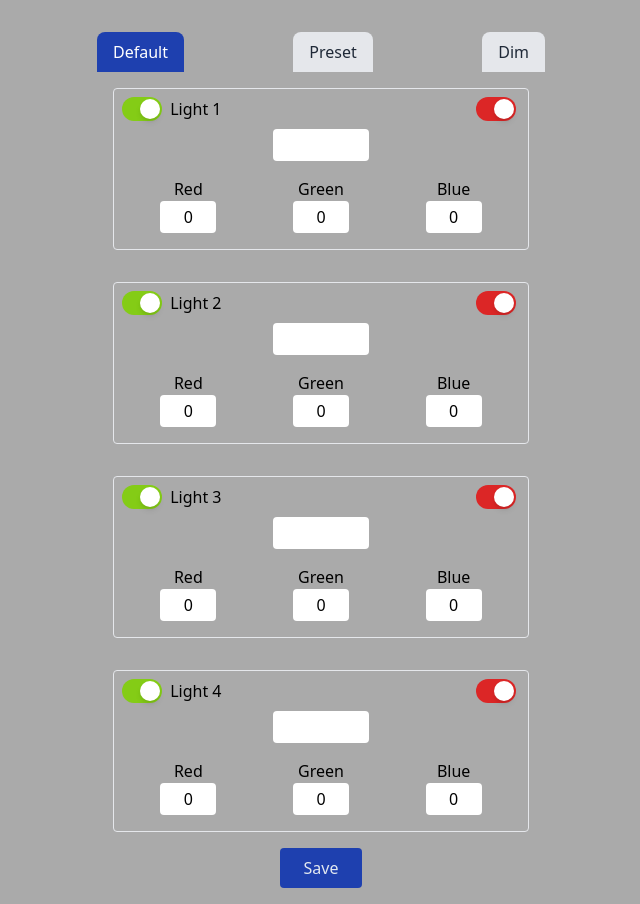
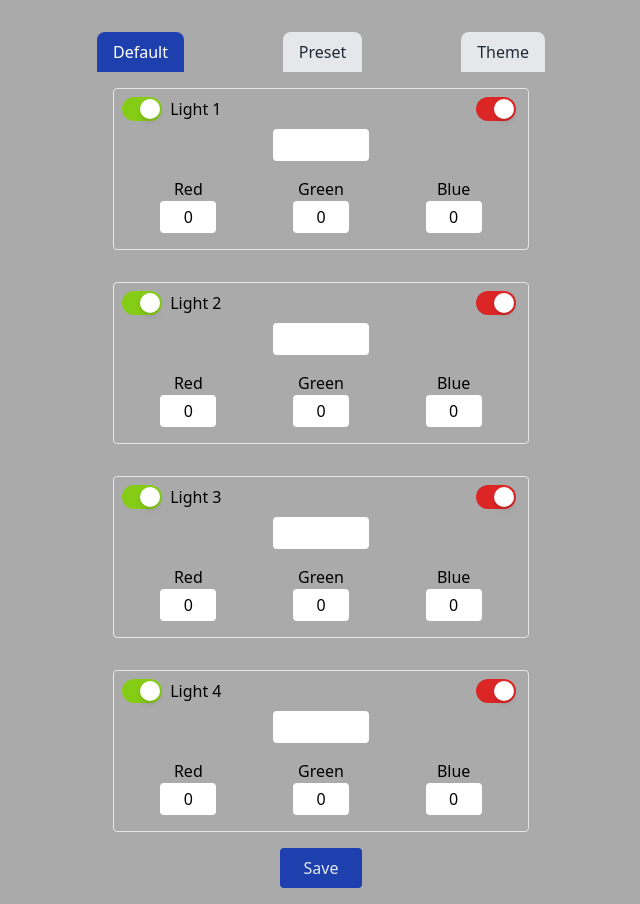
Before and after one commit to wanasyraf96/rgbw-light-changer, a React (Vite) app: page / in a window 1280 px wide. Shown: the whole page, without its empty margins (319-959 px from the left). Built offline with nearby package versions, Linux system fonts and the light colour scheme.

Commit message:
light (#1)

```diff
--- a/src/App.tsx
+++ b/src/App.tsx
@@ -77,17 +77,13 @@ function App() {
     return () => clearInterval(id);
   }, [brightness, isDimming]);
 
-  const [loading, setLoading] = useState(false)
+  const [loading, _] = useState(false)
   const handleSelectDimColor = async (colorName: string) => {
     setSelectedColor(colorName);
     setIsFocused(true);
 
     await sendRequest(colorName, false)
 
-    setLoading(() => true)
-    setTimeout(() => {
-      setLoading(() => false)
-    }, 40 * 1000);
 
   };
 
@@ -154,7 +150,7 @@ function App() {
               Preset
             </button>
             <button className={`px-4 py-2 rounded-t-lg ${activeTab === "dim" ? "bg-blue-800 text-white" : "bg-gray-200 text-gray-800"}`} onClick={() => handleChangeTab("dim")}>
-              Dim
+              Theme
             </button>
           </div>
           {activeTab === "default" &&
@@ -191,15 +187,44 @@ function App() {
               </div>
             </>
           }
+        {activeTab === "dim" && (
+          <div className="container py-2 flex items-center justify-between">
+            <div className="relative grid grid-cols-3 gap-12">
+              {colors.dim.map((color, index) => (
+                  color.name ? (
+                    <div
+                      key={index}
+                      className={`${isFocused && selectedColor === color.name ? 'ring-2 ring-blue-400' : ''} w-32 h-32 rounded-lg cursor-pointer text-center content-center flex items-center justify-center p-3 transition-transform transform hover:scale-105 shadow-lg`}
+                      onClick={() => handleSelectDimColor(color.value)}
+                      onBlur={handleBlur}
+                      tabIndex={0}
+                      style={{
+                        background: `${color.background || 'linear-gradient(135deg, #f5f5f5, #e0e0e0)'}`,
+                        wordBreak: 'break-word',
+                        whiteSpace: 'normal',
+                        transition: 'background 0.3s ease-in-out',
+
+                      }}
+                    >
+                      <span className="text-sm font-bold text-center leading-tight">{color.name}</span>
+                    </div>
+                  ) : null
+              ))}
+    </div>
+  </div>
+)}
+
+
+
+
+
+
           {activeTab === "dim" && <>
-            <div className="container py-2 flex items-center justify-between">
               <div className="relative grid grid-cols-4 gap-4">
                 {colors.dim.map((color, index) => {
                   return (
                     <div
                       key={index}
-                      className={`${isFocused && selectedColor === color.name ? 'ring-2 ring-blue-400' : ''} w-16 h-16 rounded cursor-pointer text-center content-center border ${color.text}`}
-                      style={{ backgroundColor: `rgba(${color.value.join(",")}, ${brightness / 100})` }}
                       onClick={() => handleSelectDimColor(color.name)}
                       onBlur={handleBlur}
                       tabIndex={0}
@@ -207,7 +232,6 @@ function App() {
                   )
                 })}
               </div>
-            </div>
           </>}
         </div>
       </div>
--- a/src/data/color.json
+++ b/src/data/color.json
@@ -101,96 +101,43 @@
       "text": "text-black hover:bg-yellow-200"
     }
   ],
+
   "dim": [
     {
-      "name": "Blue_Dim",
-      "value": [0, 0, 255],
-      "text": "text-black hover:bg-blue-200"
+      "value": "Jalur_Gemilang_1",
+      "name": "Jalur Gemilang 1",
+      "text": "text-black hover:bg-blue-200",
+      "background": "#FF0000"
     },
     {
-      "name": "Red_Dim",
-      "value": [255, 0, 0],
-      "text": "text-white hover:bg-gray-200"
+      "value": "Jalur_Gemilang_2",
+      "name": "Jalur Gemilang 2 ",
+      "text": "text-black hover:bg-gray-200",
+      "background": "linear-gradient(135deg, #0000FF, #00FFFF)"
     },
     {
-      "name": "Green_Dim",
-      "value": [0, 255, 0],
-      "text": "text-black hover:bg-green-200"
+      "value": "Jalur_Gemilang_3",
+      "name": "Jalur Gemilang 3 ",
+      "text": "text-black hover:bg-green-200",
+      "background": "#FFD100"
     },
     {
-      "name": "White_Dim",
-      "value": [255, 255, 255],
-      "text": "text-black hover:bg-white"
+      "value": "Bendera_Wilayah_Putrajaya",
+      "name": "Bendera Wilayah Putrajaya",
+      "text": "text-black hover:bg-white",
+      "background": "#87CEFA"
     },
     {
-      "name": "Chocolate_Dim",
-      "value": [210, 105, 30],
-      "text": "text-black hover:bg-chocolate-200"
+      "value": "Bendera_Wilayah_Persekutuan",
+      "name": "Bendera Wilayah Persekutuan",
+      "text": "text-black hover:bg-chocolate-200",
+      "background": "white"
     },
     {
-      "name": "Cyan_Dim",
-      "value": [0, 255, 255],
-      "text": "text-black hover:bg-cyan-200"
-    },
-    {
-      "name": "DarkTurquoise_Dim",
-      "value": [0, 206, 209],
-      "text": "text-black hover:bg-turquoise-200"
-    },
-    {
-      "name": "GoldenRod_Dim",
-      "value": [218, 165, 32],
-      "text": "text-black hover:bg-goldenrod-200"
-    },
-    {
-      "name": "MediumAquamarine_Dim",
-      "value": [102, 205, 170],
-      "text": "text-black hover:bg-aquamarine-200"
-    },
-    {
-      "name": "Orange_Dim",
-      "value": [255, 140, 0],
-      "text": "text-black hover:bg-orange-200"
-    },
-    {
-      "name": "Peru_Dim",
-      "value": [205, 133, 63],
-      "text": "text-black hover:bg-peru-200"
-    },
-    {
-      "name": "Pink_Dim",
-      "value": [255, 192, 203],
-      "text": "text-black hover:bg-pink-200"
-    },
-    {
-      "name": "Purple_Dim",
-      "value": [255, 0, 255],
-      "text": "text-black hover:bg-purple-200"
-    },
-    {
-      "name": "RoyalBlue_Dim",
-      "value": [65, 105, 225],
-      "text": "text-black hover:bg-royalblue-200"
-    },
-    {
-      "name": "SandyBrown_Dim",
-      "value": [244, 164, 96],
-      "text": "text-black hover:bg-sandybrown-200"
-    },
-    {
-      "name": "SkyBlue_Dim",
-      "value": [135, 206, 235],
-      "text": "text-black hover:bg-skyblue-200"
-    },
-    {
-      "name": "SpringGreen_Dim",
-      "value": [0, 255, 127],
-      "text": "text-black hover:bg-springgreen-200"
-    },
-    {
-      "name": "Yellow_Dim",
-      "value": [255, 255, 0],
-      "text": "text-black hover:bg-yellow-200"
+      "value": "Floria",
+      "name": "Floria",
+      "text": "text-black hover:bg-cyan-200",
+      "background": "linear-gradient(135deg, #FFFF00, #FF00FF)"
     }
   ]
 }
```
Also changed, not shown: 2 other files (tests, documents, lock files or other folders).
